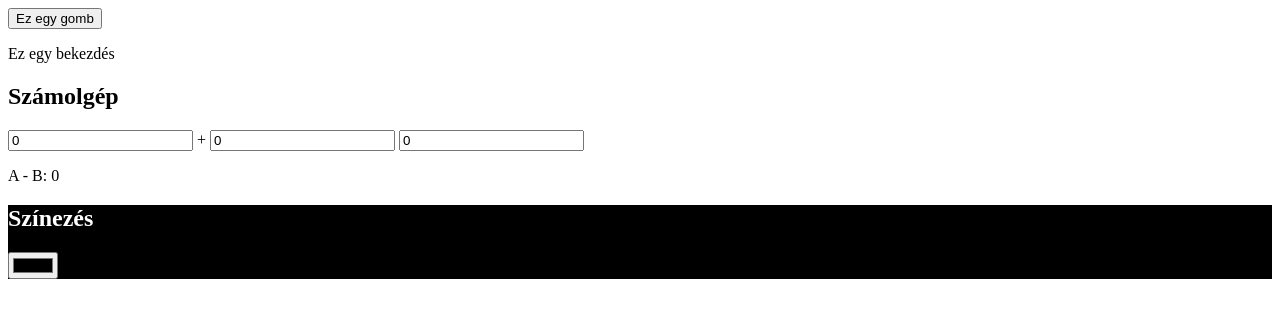
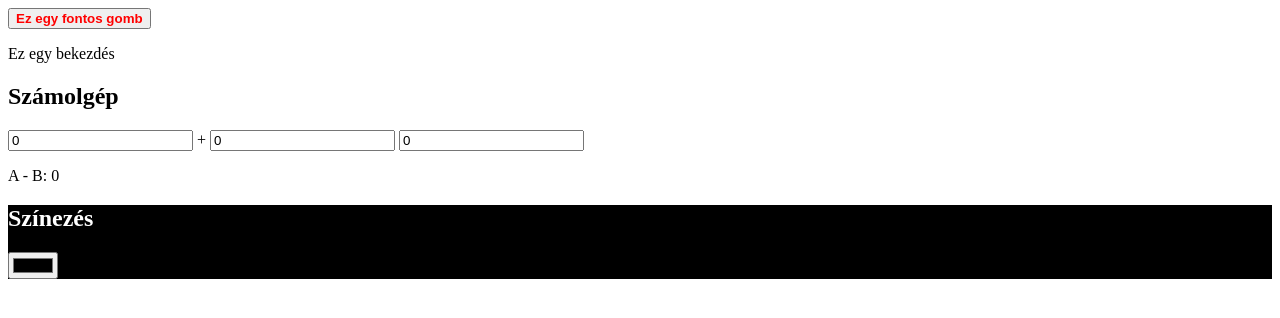
Before and after one commit to blaiseludvig/js-events, a plain HTML site: page index.html in a window 1280 px wide. Both pictures are taken after a click on the button "Ez egy gomb". Drawn offline with Linux system fonts and the light colour scheme.

Commit message:
add style toggling to button

```diff
--- a/index.html
+++ b/index.html
@@ -6,6 +6,8 @@
   <meta name="viewport" content="width=device-width, initial-scale=1.0">
   <title>Document</title>
   <script src="main.js" defer></script>
+  <link rel="stylesheet" href="style.css">
+
 </head>
 <body>
   <button id="fogomb">Ez egy gomb</button>
--- a/main.js
+++ b/main.js
@@ -11,6 +11,15 @@ let szinezo = document.querySelector("#szinezo");
 
 function katt() {
   console.log("Katt!");
+  fogomb.classList.toggle("fontos");
+
+  if (fogomb.classList.contains("fontos")) {
+    fogomb.textContent = "Ez egy fontos gomb";
+  } else {
+    fogomb.textContent = "Ez egy sima gomb";
+
+  }
+
 }
 
 function duplakatt() {
@@ -29,7 +38,7 @@ function update_szamologep() {
   kivonas.textContent = egyik_szam - masik_szam;
 }
 
-function szamologep_init(){
+function szamologep_init() {
   egyik.addEventListener("input", update_szamologep)
   masik.addEventListener("input", update_szamologep)
   update_szamologep();
@@ -42,7 +51,7 @@ function szinezo_init() {
   szinezo_cim.style["mix-blend-mode"] = "difference";
 }
 
-function update_szinezo(){
+function update_szinezo() {
   szinezo.style.backgroundColor = this.value;
 }
 
--- /dev/null
+++ b/style.css
@@ -0,0 +1,4 @@
+.fontos {
+  color: red;
+  font-weight: bold;
+}
```
